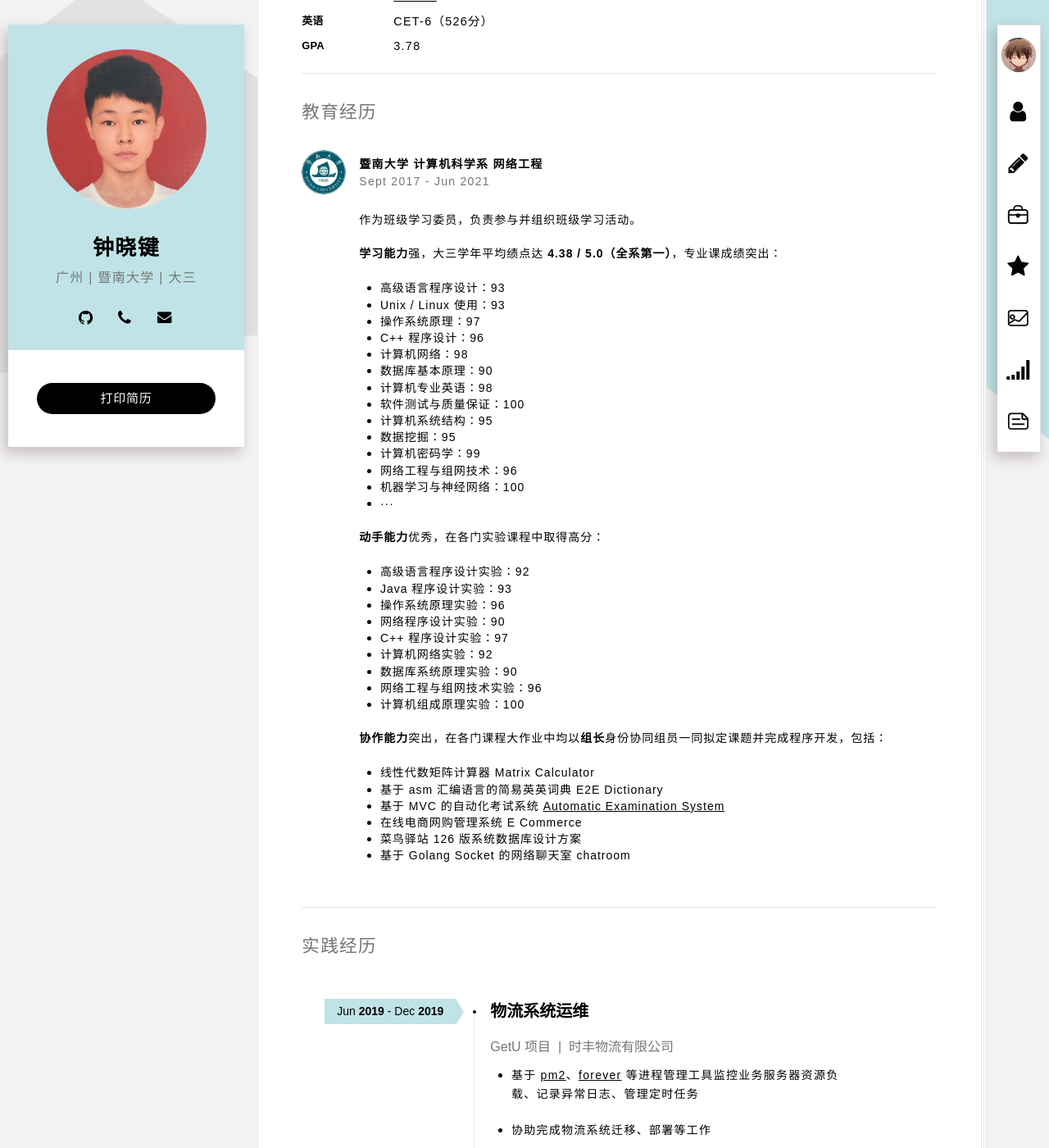
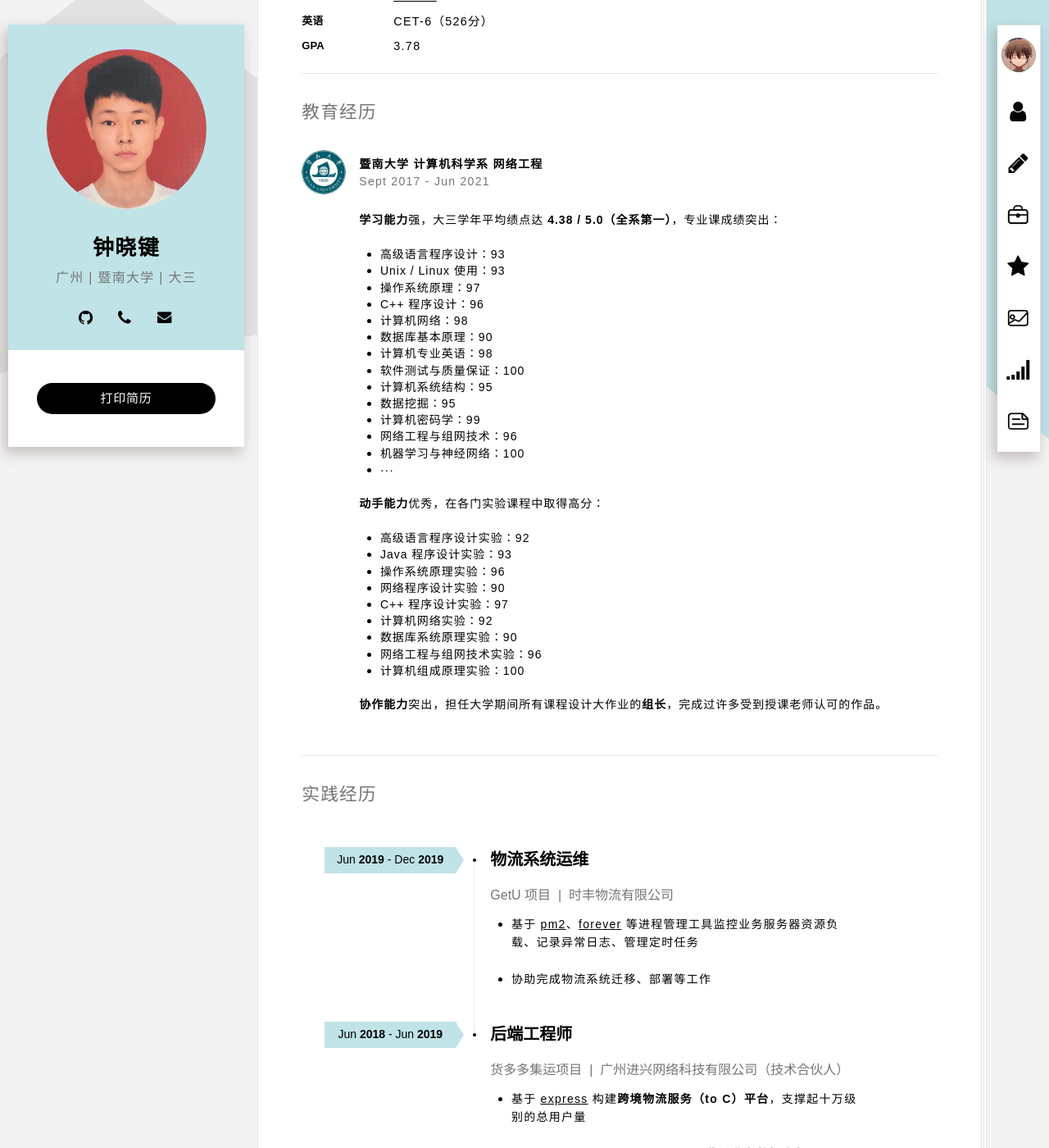
Before and after one commit to xiaojianzhong/xiaojianzhong.github.io, a Jekyll site: the page built from index.html, in a window 1280 px wide and 1400 px high, scrolled down 350 px. Shown: the whole window at 82% size. Built offline with Jekyll 4.4.1, drawn with Linux system fonts in a browser that asks for light colours; some web fonts are replaced.

Commit message:
feat(platform-browser): update education description

```diff
--- a/_includes/education.html
+++ b/_includes/education.html
@@ -23,8 +23,6 @@
           </div>
 
           <blockquote class="ref-cont clear-mrg">
-            <p>作为班级学习委员，负责参与并组织班级学习活动。</p>
-
             <p>
               <strong>学习能力</strong>强，大三学年平均绩点达
               <strong>4.38 / 5.0（全系第一）</strong>，专业课成绩突出：
@@ -61,25 +59,8 @@
 
             <p>
               <strong>协作能力</strong
-              >突出，在各门课程大作业中均以<strong>组长</strong>身份协同组员一同拟定课题并完成程序开发，包括：
+              >突出，担任大学期间所有课程设计大作业的<strong>组长</strong>，完成过许多受到授课老师认可的作品。
             </p>
-            <ul>
-              <li><p>线性代数矩阵计算器 Matrix Calculator</p></li>
-              <li>
-                <p>基于 asm 汇编语言的简易英英词典 E2E Dictionary</p>
-              </li>
-              <li>
-                <p>
-                  基于 MVC 的自动化考试系统
-                  <a href="https://github.com/azxj/automatic-examination-system"
-                    >Automatic Examination System</a
-                  >
-                </p>
-              </li>
-              <li><p>在线电商网购管理系统 E Commerce</p></li>
-              <li><p>菜鸟驿站 126 版系统数据库设计方案</p></li>
-              <li><p>基于 Golang Socket 的网络聊天室 chatroom</p></li>
-            </ul>
           </blockquote>
         </div>
       </div>
```
